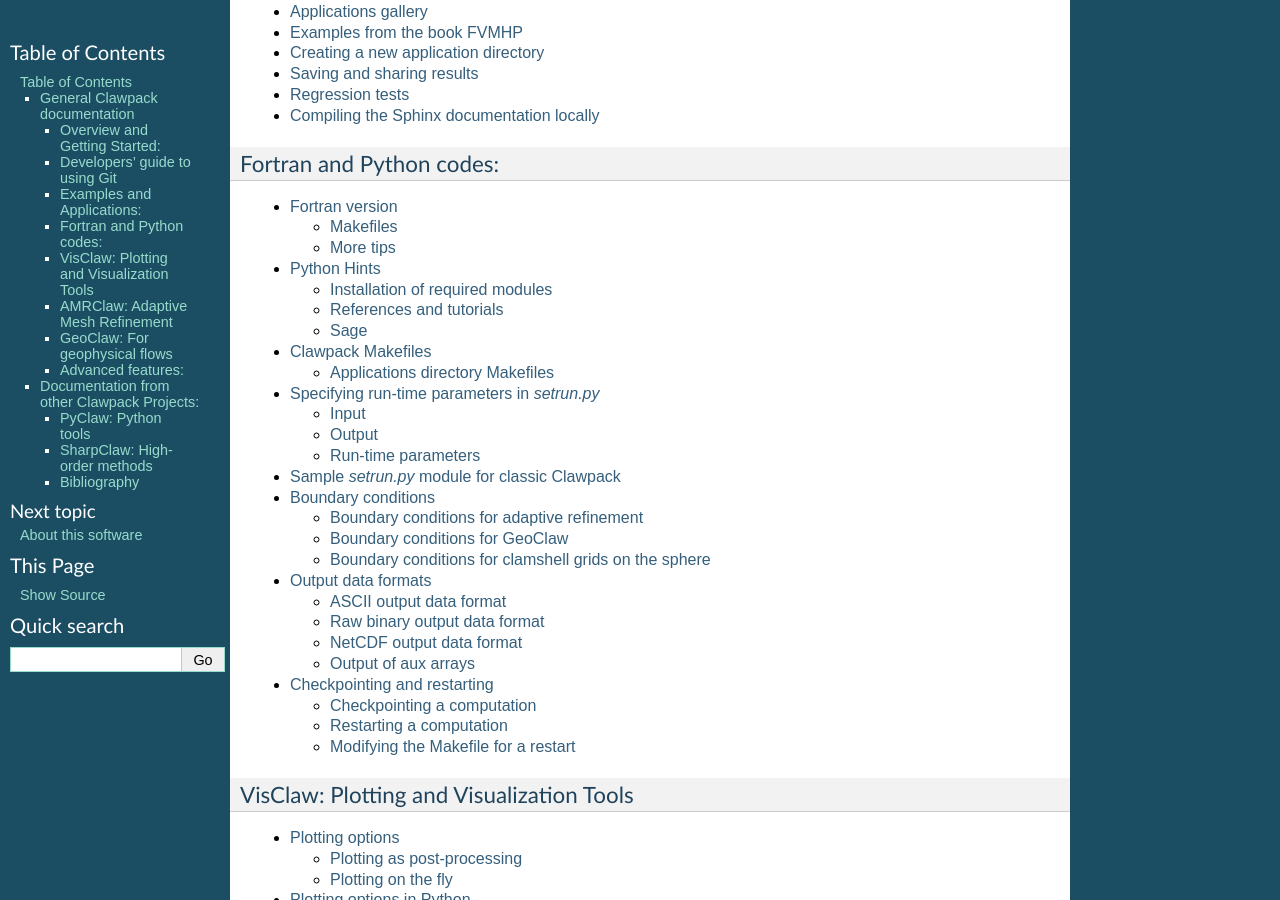
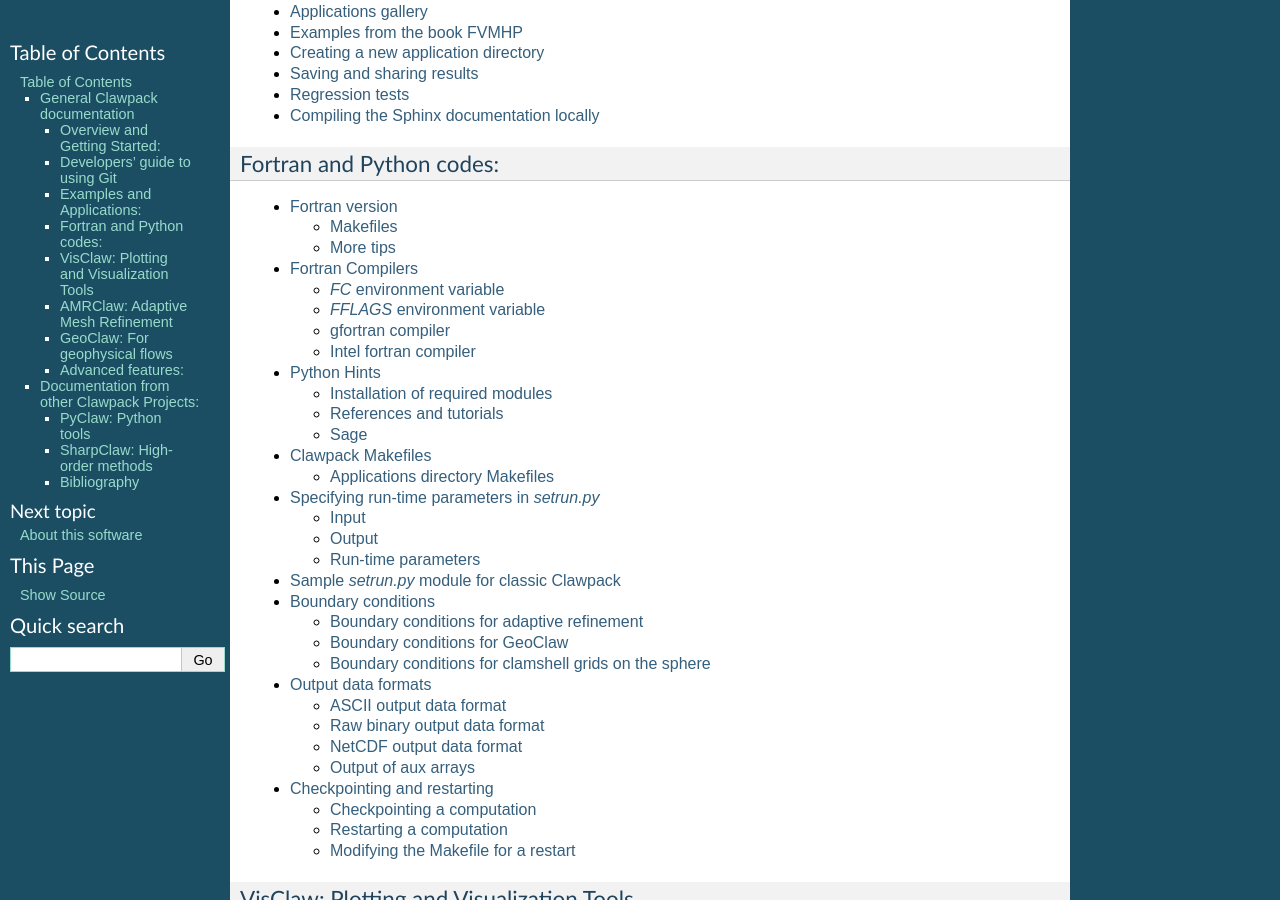
Before and after one commit to clawpack/doc, a Sphinx documentation site: the page built from doc/index.rst, in a window 1280 px wide and 900 px high, scrolled down 1184 px. Built offline with Sphinx 7.4.7, drawn with Linux system fonts in a browser that asks for light colours; pages that are not in the unit, such as notebooks, are missing from menus; some of the changed lines change nothing that is shown.

Commit message:
added fortran_compilers page

```diff
--- /dev/null
+++ b/doc/fortran_compilers.rst
@@ -0,0 +1,101 @@
+
+.. _fortran_compilers:
+
+**************************************
+Fortran Compilers
+**************************************
+
+This section is relevant to users who want to compile the fortran code in
+the classic, amrclaw, or geoclaw branches.
+
+.. _fortran_FC:
+
+`FC` environment variable
+-------------------------
+
+Users should set the environment variable `FC` to point to the correct
+compiler, e.g. in bash via::
+
+    $ export FC=gfortran
+
+Note that some versions of `make` will set `FC=f77` by default if no value
+is specified, and adding a line to the Makefile such as::
+
+    FC ?= gfortran
+
+will not override this.  The common Makefile in
+`$CLAW/clawutil/src/Makefile.common` now tests to see if `FC` is set to
+`f77` and if so resets it to `gfortran` since much of Clawpack is not `f77`
+compliant.  However, it is best to set the `FC` environment variable
+yourself, e.g. in your `.bashrc` file.
+
+.. _fortran_FFLAGS:
+
+`FFLAGS` environment variable
+-----------------------------
+
+Compiler flags can be specified using the `FFLAGS` variable that can be set
+in an application Makefile.  By default sample Makefiles now specify::
+
+    FFLAGS ?=
+
+so that no flags are used unless the
+environment variable `FFLAGS` is set already.  This line can be changed in
+the Makefile, but it is often easiest to set an environment variable for the
+flags you generally want to use.
+
+**Note:** If you change the flags you generally have to recompile *all* the
+code, and this dependency is not handled automatically.  So always do::
+
+    $ make new
+
+before rerunning an example with `make .output` or `make .plots`.
+
+.. _fortran_gfortran:
+
+gfortran compiler
+---------------------
+
+
+*Some useful flags:*
+
+* For debugging::
+
+    FFLAGS = -g -Wall -fbounds-check -ffpe-trap=invalid,overflow,zero
+
+* For optimizing::
+
+    FFLAGS = -O2
+
+* For using OpenMP::
+
+    FFLAGS = -O2 -fopenmp
+
+  In this case you should also set the environment variable `OMP_NUM_THREADS`
+  to indicate how many threads to use.
+
+  **Note:** Versions of gfortran before ?? are known to have OpenMP bugs.
+
+.. _fortran_intel:
+
+Intel fortran compiler
+----------------------
+
+Set the `FC` environment variable to `ifort`.
+
+*Some useful flags:*
+
+* For debugging::
+
+    FFLAGS = -g -C -CB -CU -fpe0 -ftrapuv
+
+* For optimizing::
+
+    FFLAGS = -O2
+
+* For using OpenMP::
+
+    FFLAGS = -O2 -fopenmp
+
+  In this case you should also set the environment variable `OMP_NUM_THREADS`
+  to indicate how many threads to use.
--- a/doc/index.rst
+++ b/doc/index.rst
@@ -70,6 +70,7 @@ Fortran and Python codes:
 
 
    fortran
+   fortran_compilers
    python
    makefiles
    setrun
```
